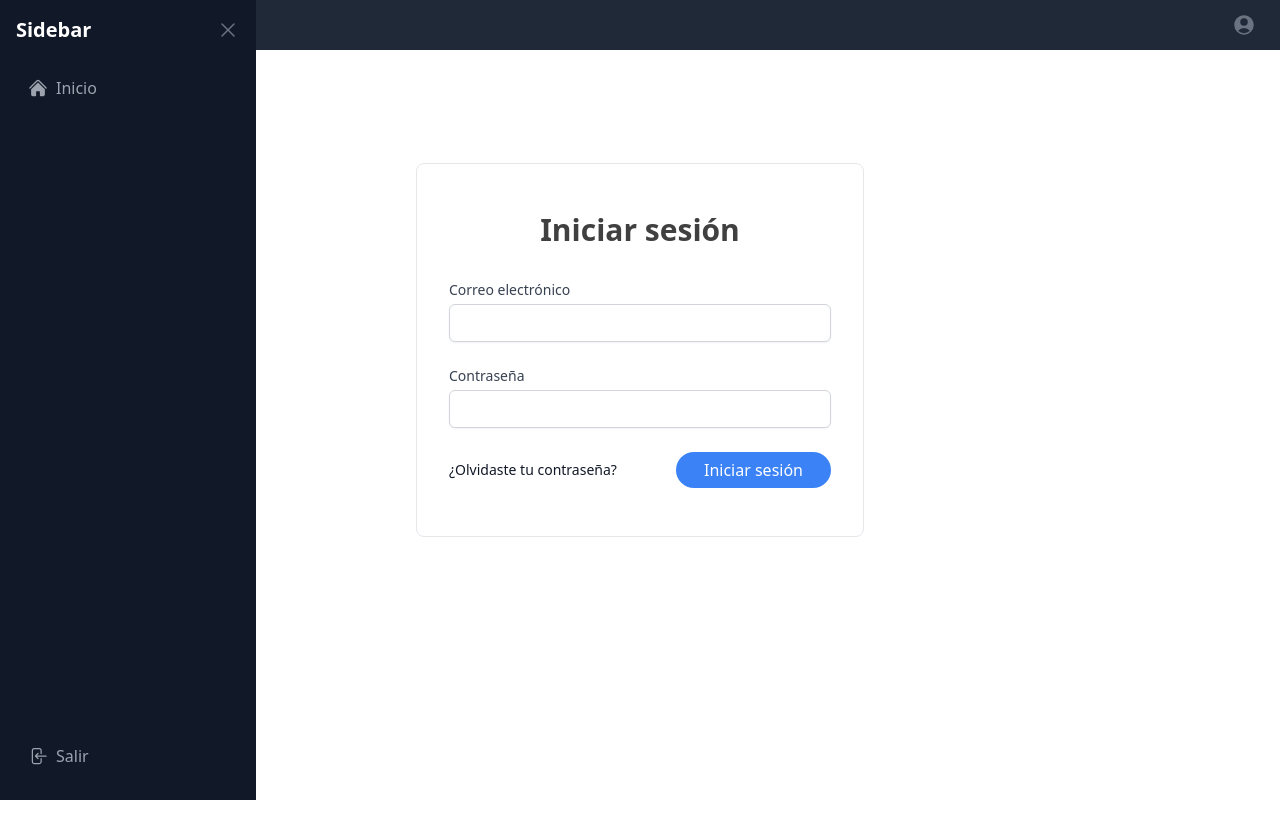
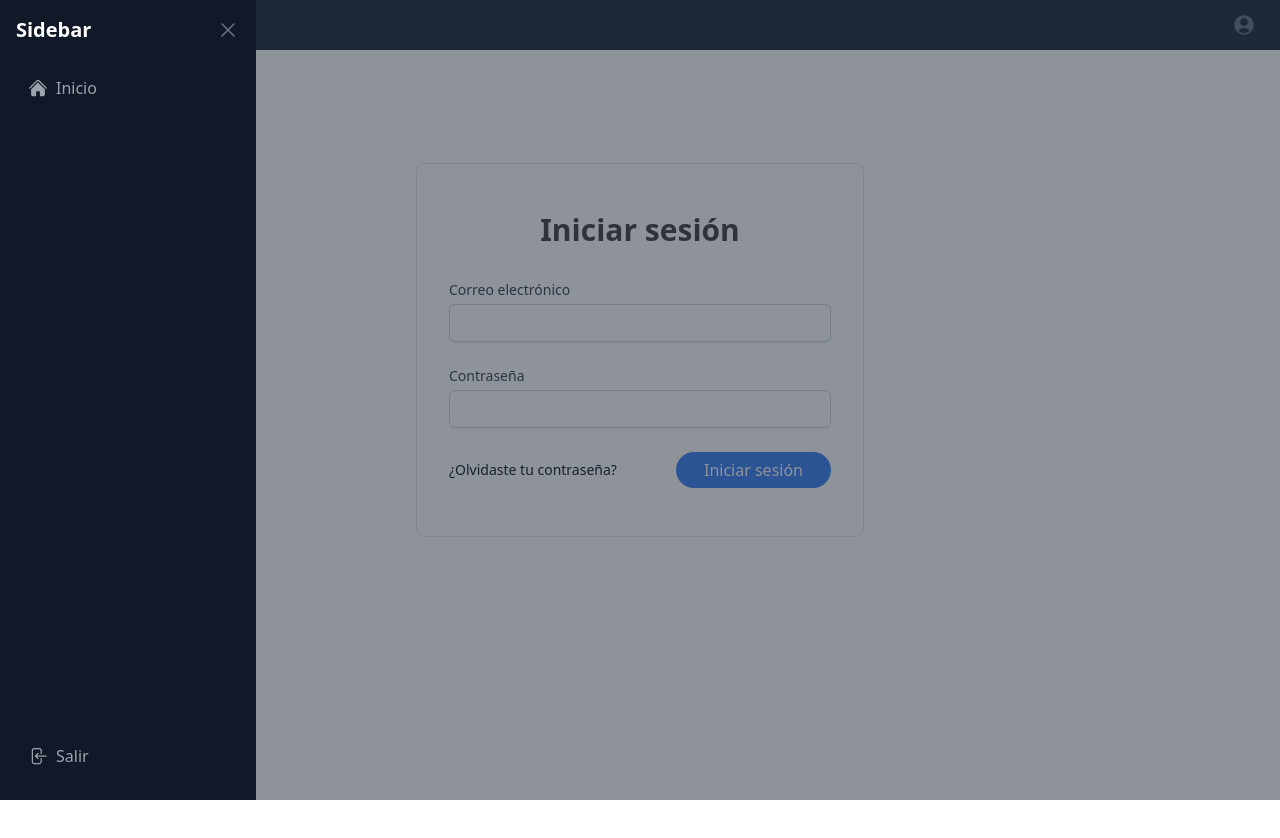
Before and after one commit to jcbp/littlepallet-frontend, a React (Create React App) app: page /login in a window 1280 px wide. Both pictures are taken after a click on the button 28 px from the left and 22 px from the top of the page. Shown: the top 838 px of the page. Built offline with nearby package versions, Linux system fonts and the light colour scheme.

Commit message:
feat: add sidebar backdrop

```diff
--- a/src/components/common/sidebar.tsx
+++ b/src/components/common/sidebar.tsx
@@ -1,4 +1,4 @@
-import React, { useState } from "react";
+import React from "react";
 import { NavLink } from "react-router-dom";
 import { Bars3Icon, XMarkIcon } from "@heroicons/react/24/solid";
 import clsx from "clsx";
@@ -106,6 +106,13 @@ const Sidebar: React.FC<SidebarProps> = ({
         </nav>
       </aside>
 
+      {isSidebarOpen && (
+        <div
+          className="fixed inset-0 bg-gray-800 bg-opacity-50 z-40"
+          onClick={toggleSidebar}
+        />
+      )}
+
       {children}
     </div>
   );
```
